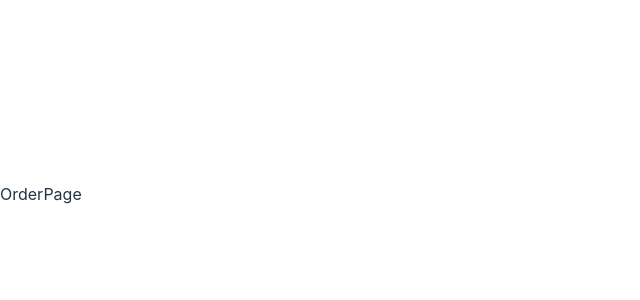
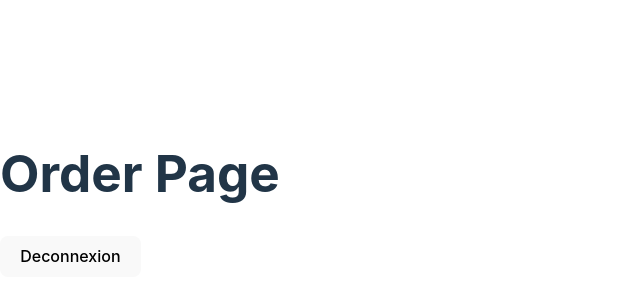
Before and after one commit to nantedev/DodoBurger, a React (Vite) app: page /order in a window 1280 px wide. Shown: the part 206-506 px from the top of the page, without its empty margins (0-640 px from the left). Built offline with nearby package versions, Linux system fonts and the light colour scheme.

Commit message:
✨ F02: LOGIN > add redirection from/to OrderPage

```diff
--- a/src/components/pages/login/LoginForm.jsx
+++ b/src/components/pages/login/LoginForm.jsx
@@ -1,4 +1,5 @@
 import { useState } from "react"
+import { Link } from "react-router-dom"
 
 export default function LoginForm() {
     // state
@@ -30,6 +31,7 @@ export default function LoginForm() {
             required
             />
           <button>Accédez à votre espace</button>
+          <Link to="/order">Vers order page</Link>
         </form>
     </div>
   )
--- a/src/components/pages/order/OrderPage.jsx
+++ b/src/components/pages/order/OrderPage.jsx
@@ -1,5 +1,10 @@
+import { Link } from "react-router-dom";
+
 export default function OrderPage () {
     return (
-        <div>OrderPage</div>
+        <div>
+            <h1>Order Page</h1>
+            <Link to="/"><button>Deconnexion</button></Link>
+        </div>
     )
 }
```
